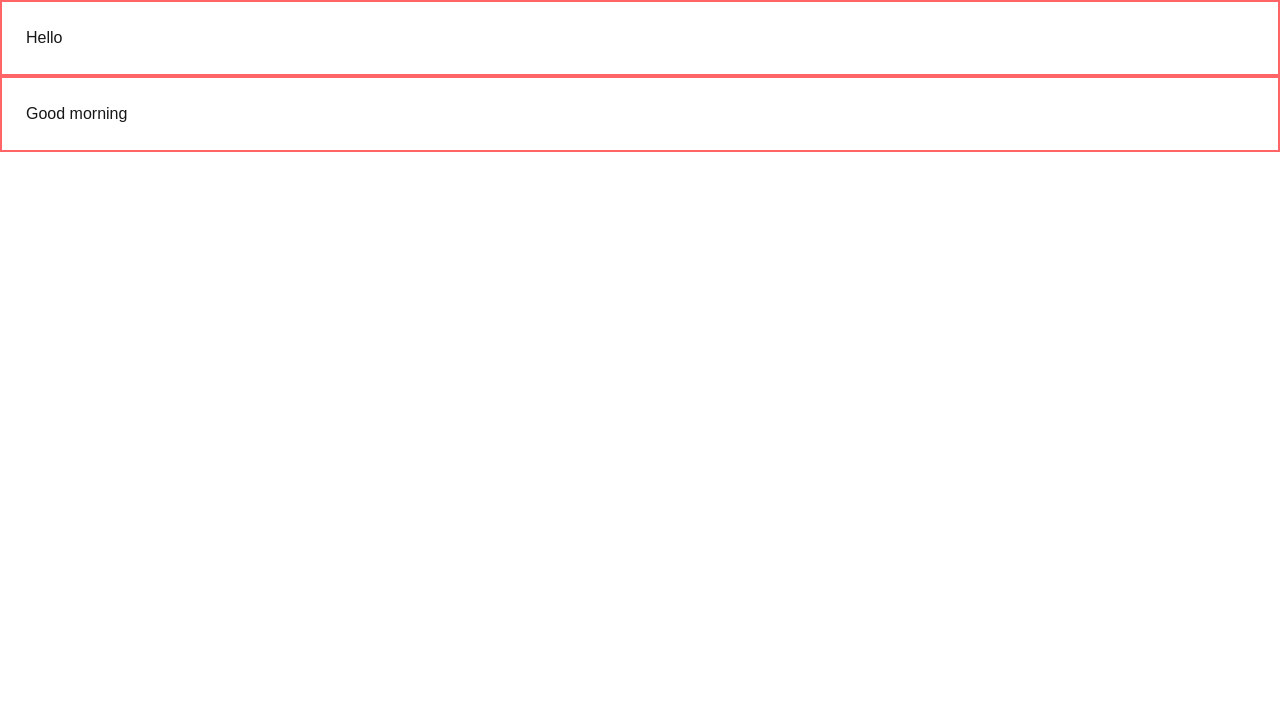
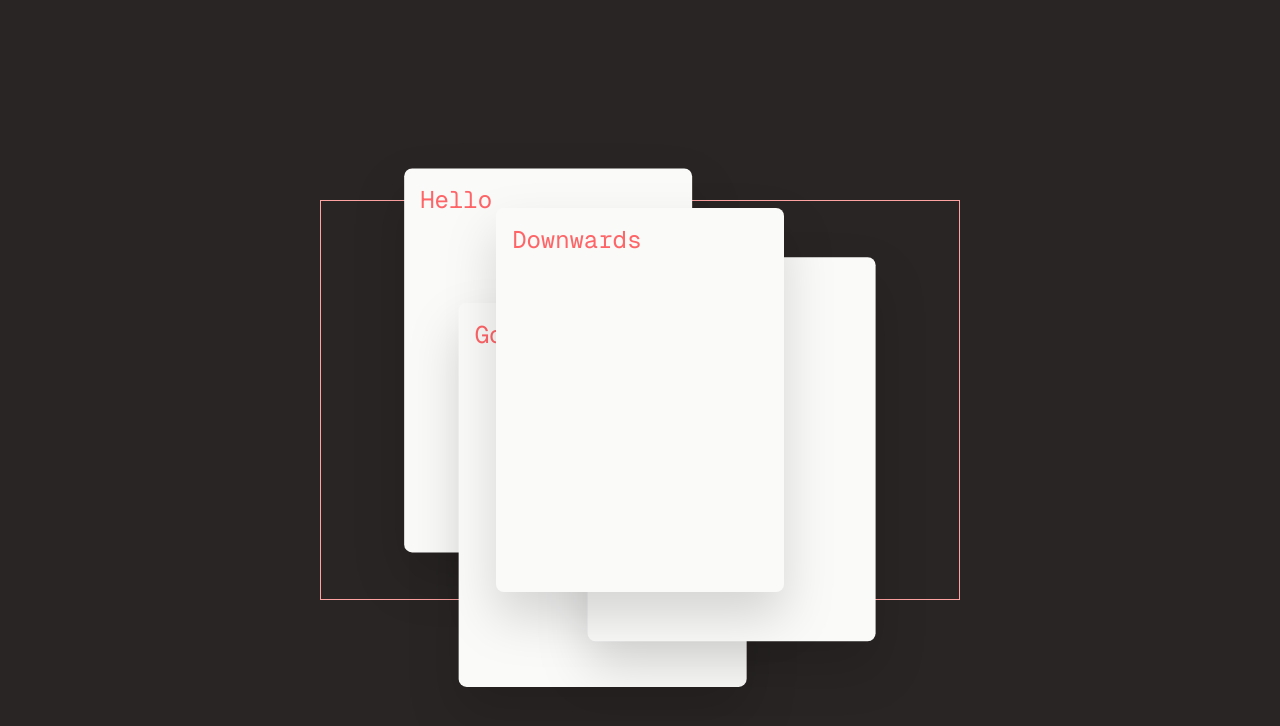
Before and after one commit to casderooij/lang-stack, a Next.js app: page /stacks/1 in a window 1280 px wide. Shown: the top 726 px of the page. Built offline with nearby package versions, Linux system fonts and the light colour scheme.

Commit message:
animate cards stack

```diff
--- a/app/layout.tsx
+++ b/app/layout.tsx
@@ -1,11 +1,6 @@
 import type { Metadata } from 'next'
-import { Geist, Geist_Mono } from 'next/font/google'
+import { Geist_Mono } from 'next/font/google'
 import './globals.css'
-
-const geistSans = Geist({
-  variable: '--font-geist-sans',
-  subsets: ['latin'],
-})
 
 const geistMono = Geist_Mono({
   variable: '--font-geist-mono',
@@ -24,10 +19,8 @@ export default function RootLayout({
 }>) {
   return (
     <html lang="en">
-      <body
-        className={`${geistSans.variable} ${geistMono.variable} antialiased`}
-      >
-        <main className="p-2">{children}</main>
+      <body className={`${geistMono.variable} antialiased`}>
+        <main className="bg-stone-800 text-white">{children}</main>
       </body>
     </html>
   )
--- a/app/stacks/[stackId]/page.tsx
+++ b/app/stacks/[stackId]/page.tsx
@@ -18,5 +18,15 @@ export default async function Page({
   const { stackId } = await params
   const cards = getCardsInStack(stackId)
 
-  return <PromptCards cards={cards} />
+  if (cards.length === 0) {
+    return (
+      <div className="relative top-0 left-0 h-screen w-screen overflow-hidden"></div>
+    )
+  }
+
+  return (
+    <div className="relative top-0 left-0 h-screen w-screen overflow-hidden">
+      <PromptCards cards={cards} />
+    </div>
+  )
 }
--- a/components/promptCard.tsx
+++ b/components/promptCard.tsx
@@ -1,29 +1,46 @@
-import type { Card } from '@/types'
-import { motion, stagger, Variant, Variants } from 'motion/react'
+import { motion, Variants } from 'motion/react'
+import { useState } from 'react'
 
 interface PromptCardProps {
   index: number
-  card: Card
+  prompt: string
+  isTopCard: boolean
 }
 
-export function PromptCard({ index, card }: PromptCardProps) {
-  const cardVariants: Variants = {
+export function PromptCard({ index, prompt, isTopCard }: PromptCardProps) {
+  const [angle] = useState(
+    (index + 1) *
+      Math.PI *
+      10 *
+      Math.abs(Math.sin(1.0 / (0.05 * Math.cos(index)))),
+  )
+  const [radius] = useState(() => (isTopCard ? 0 : 100 + 2 * index))
+
+  const variants: Variants = {
+    initial: {
+      x: 0,
+      y: 0,
+      opacity: 0,
+    },
     reveal: {
-      scale: [0.9, 1],
-      opacity: [0, 1],
+      x: Math.cos(angle) * radius,
+      y: Math.sin(angle) * radius,
+      opacity: 1,
       transition: {
-        duration: 0.4,
-        ease: 'easeOut',
+        duration: 0.6,
+        ease: 'easeInOut',
       },
     },
   }
 
   return (
     <motion.div
-      variants={cardVariants}
-      className="border-2 border-red-400 bg-white p-6"
+      className="absolute top-1/2 left-1/2 h-96 w-72 -translate-1/2 rounded-lg bg-stone-50 p-4 text-red-400 drop-shadow-2xl"
+      initial="initial"
+      animate="reveal"
+      variants={variants}
     >
-      {card.prompt}
+      <p className="font-mono text-2xl">{prompt}</p>
     </motion.div>
   )
 }
--- a/components/promptCards.tsx
+++ b/components/promptCards.tsx
@@ -3,20 +3,28 @@
 import type { Card } from '@/types'
 import { motion, stagger } from 'motion/react'
 import { PromptCard } from './promptCard'
+import { useState } from 'react'
 
 interface PromptCardsProps {
   cards: Card[]
 }
 
 export function PromptCards({ cards }: PromptCardsProps) {
+  const [topCardId, setTopCardId] = useState(cards[cards.length - 1].id)
+
   return (
     <motion.div
       animate="reveal"
-      transition={{ delayChildren: stagger(0.1) }}
-      className="absolute top-0 left-0 h-screen w-screen"
+      transition={{ delayChildren: stagger(0.2) }}
+      className="absolute inset-0 top-1/2 left-1/2 -translate-1/2 border border-red-300"
     >
       {cards.map((card, index) => (
-        <PromptCard key={card.id} index={index} card={card} />
+        <PromptCard
+          key={card.id}
+          index={index}
+          prompt={card.prompt}
+          isTopCard={topCardId === card.id}
+        />
       ))}
     </motion.div>
   )
--- a/data/cards.json
+++ b/data/cards.json
@@ -13,8 +13,14 @@
   },
   {
     "id": "c3",
-    "stackId": "2",
+    "stackId": "1",
     "prompt": "Water",
     "answer": "Wasser"
+  },
+  {
+    "id": "c4",
+    "stackId": "1",
+    "prompt": "Downwards",
+    "answer": "nach unten"
   }
 ]
```
